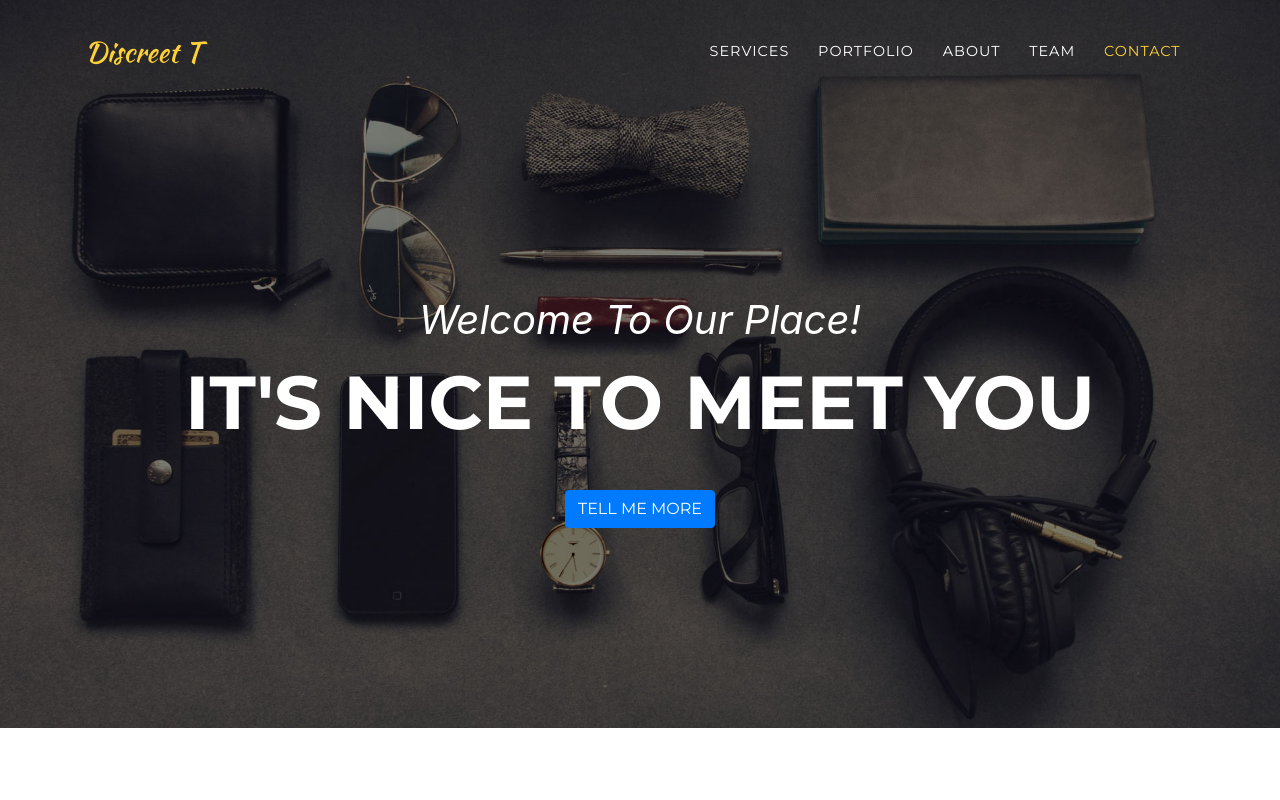
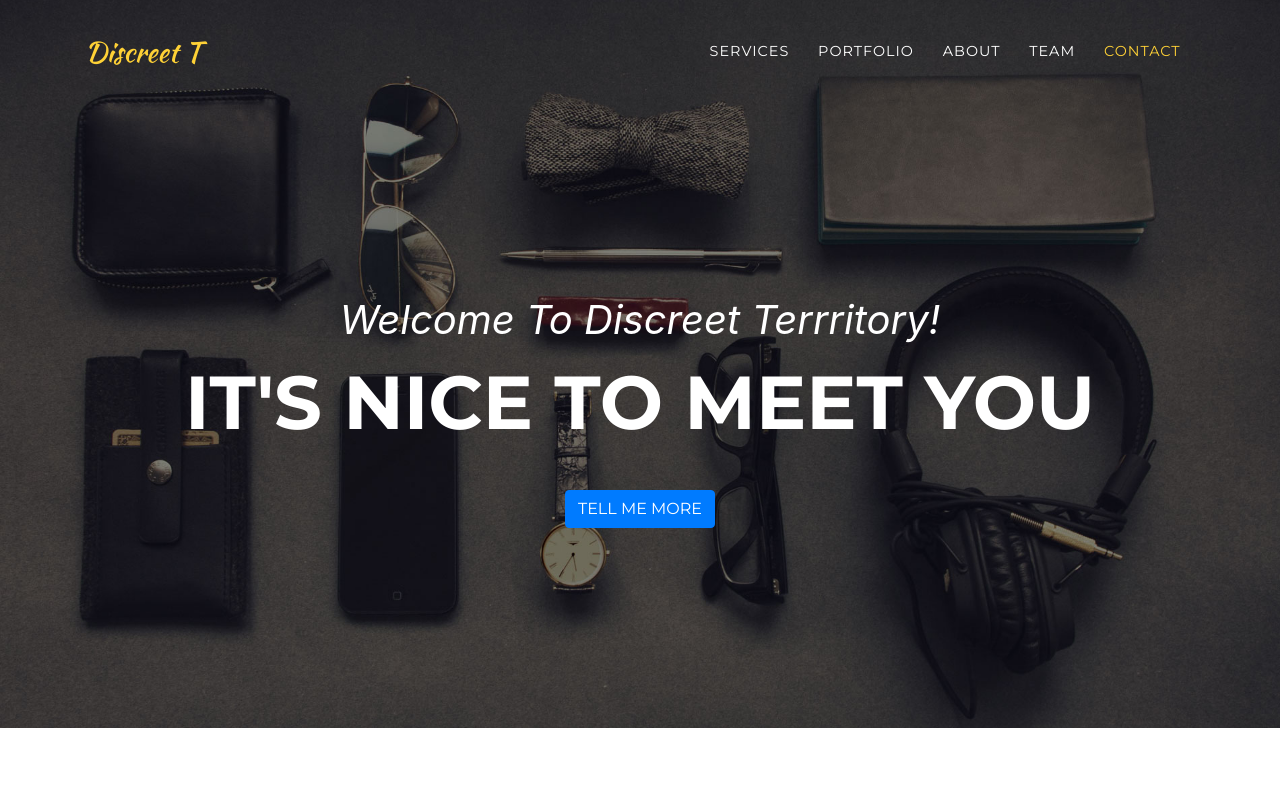
Before and after one commit to ddh4r4m/rkstrdee.github.io, a website with bundled scripts: page index.html in a window 1280 px wide. Shown: the top 800 px of the page. Built offline with nearby package versions, Linux system fonts and the light colour scheme; a web font is replaced by a local one.

Commit message:
Update index.html

```diff
--- a/index.html
+++ b/index.html
@@ -61,7 +61,7 @@
     <header class="masthead">
       <div class="container">
         <div class="intro-text">
-          <div class="intro-lead-in">Welcome To Our Place!</div>
+          <div class="intro-lead-in">Welcome To Discreet Terrritory!</div>
           <div class="intro-heading text-uppercase">It's Nice To Meet You</div>
           <a class="btn btn-primary btn-xl text-uppercase js-scroll-trigger" href="#services">Tell Me More</a>
         </div>
```
